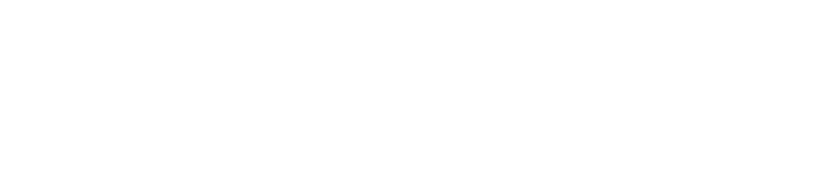
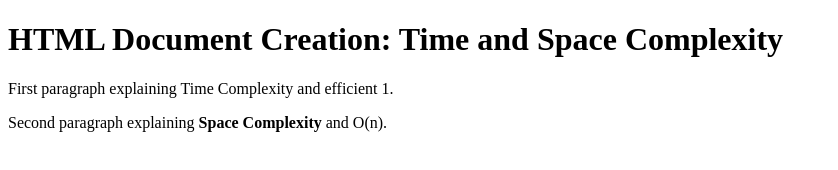
Before and after one commit to acciojob/time-and-space-complexity-akashprajapati786, a website: page main.html in a window 1280 px wide. Shown: the whole page, without its empty margins (0-838 px from the left). Drawn offline with Linux system fonts and the light colour scheme.

Commit message:
created a submission

```diff
--- a/main.html
+++ b/main.html
@@ -8,6 +8,11 @@
 
 <body>
 	<!-- the entire body must be written by student -->
+	<h1>HTML Document Creation: Time and Space Complexity</h1>
+	<p>First paragraph explaining Time Complexity and efficient 1.</p>
+	<p>Second paragraph explaining <b>Space Complexity</b> and O(n).</p>
+
+
     <script type="text/javascript" src="./script.js">
 </script>
 
```
